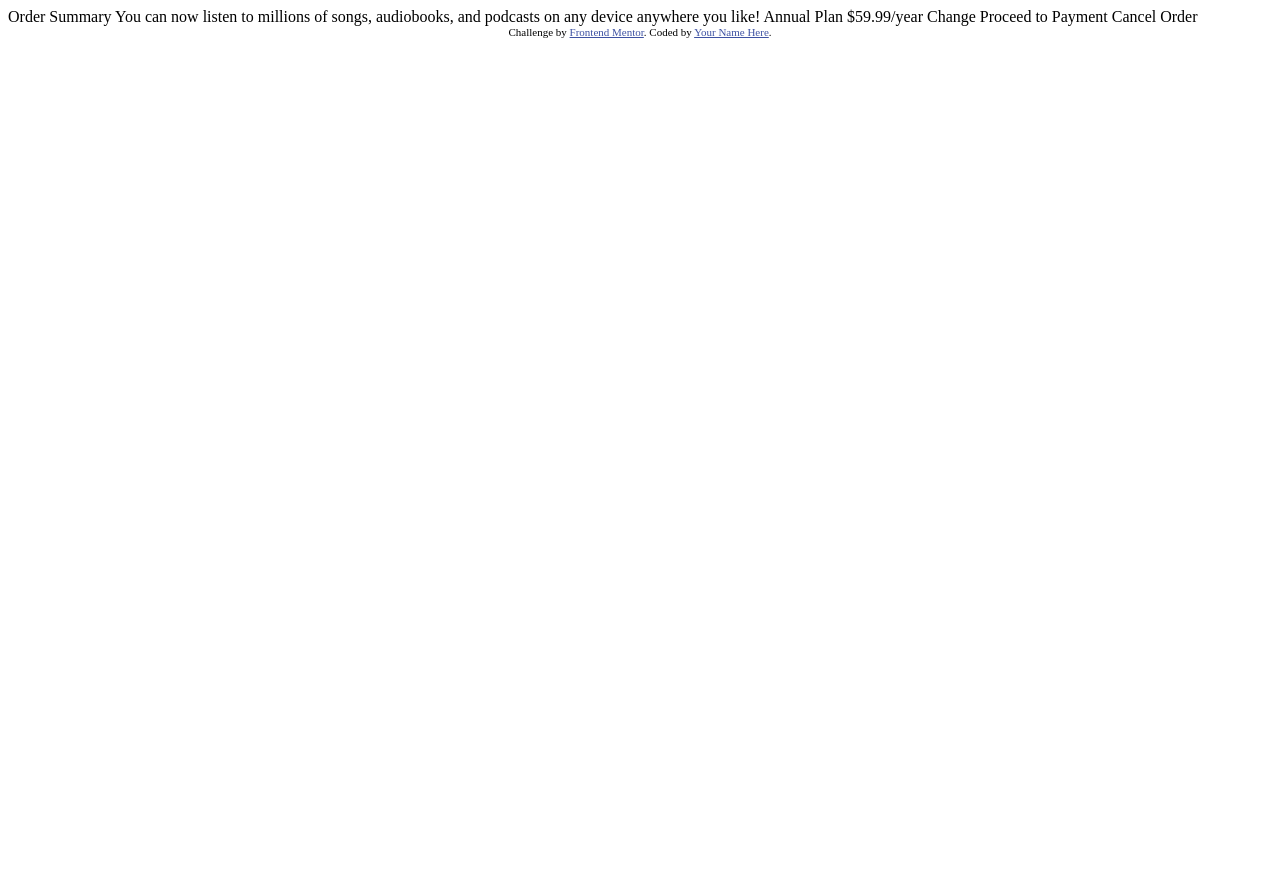
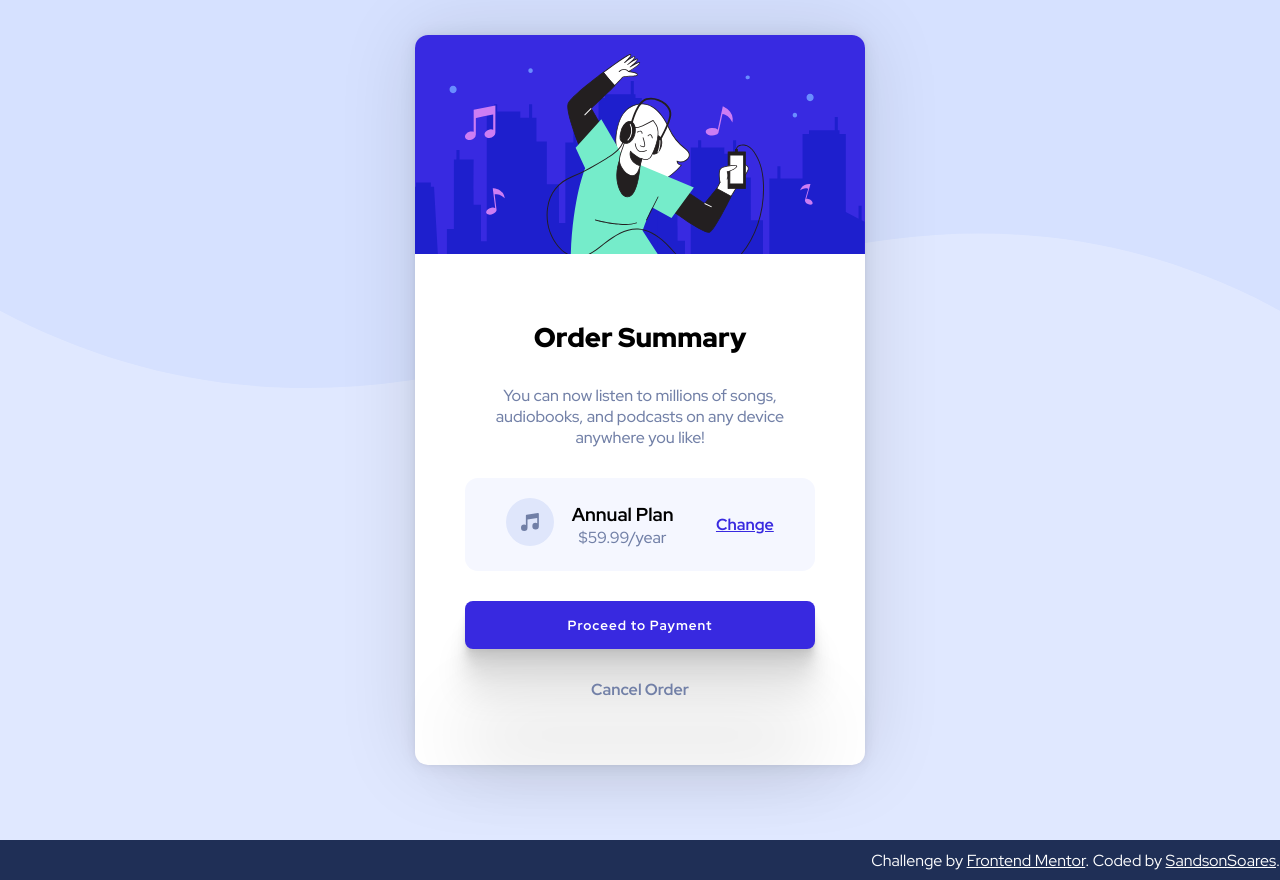
Before and after one commit to SandsonSoares/DesafiosFrontEndMentor, a plain HTML site: page Ordem-sumary/index.html in a window 1280 px wide. Before the commit the page ends 800 px from the top, so only its background shows below. Drawn offline with Linux system fonts and the light colour scheme.

Commit message:
Desafio completo

```diff
--- a/Ordem-sumary/index.html
+++ b/Ordem-sumary/index.html
@@ -1,37 +1,58 @@
 <!DOCTYPE html>
 <html lang="en">
+
 <head>
   <meta charset="UTF-8">
-  <meta name="viewport" content="width=device-width, initial-scale=1.0"> <!-- displays site properly based on user's device -->
+  <meta name="viewport" content="width=device-width, initial-scale=1.0">
+  <!-- displays site properly based on user's device -->
 
   <link rel="icon" type="image/png" sizes="32x32" href="./images/favicon-32x32.png">
 
   <title>Frontend Mentor | Order summary card</title>
+  <link rel="stylesheet" href="raiz.css">
 
-  <!-- Feel free to remove these styles or customise in your own stylesheet 👍 -->
-  <style>
-    .attribution { font-size: 11px; text-align: center; }
-    .attribution a { color: hsl(228, 45%, 44%); }
-  </style>
 </head>
+
 <body>
+<main id="fundo">
+  <main id="cartao">
+    <section id="TopSide">
+      <img src="images/illustration-hero.svg" alt="illustration-hero" id="hero">
+    </section>
+    <section id="BotSide">
+      <h1>Order Summary</h1>
+      <p class="corpo"> You can now listen to millions of songs, audiobooks, and podcasts on any
+        device anywhere you like!</p>
 
-  Order Summary
 
-  You can now listen to millions of songs, audiobooks, and podcasts on any
-  device anywhere you like!
+      <div id="card">
+        <div id="icon">
+          <svg xmlns="http://www.w3.org/2000/svg" width="48" height="48"><g fill="none" fill-rule="evenodd"><circle cx="24" cy="24" r="24" fill="#DFE6FB"/><path fill="#717FA6" fill-rule="nonzero" d="M32.574 15.198a.81.81 0 00-.646-.19L20.581 16.63a.81.81 0 00-.696.803V26.934a3.232 3.232 0 00-1.632-.44A3.257 3.257 0 0015 29.747 3.257 3.257 0 0018.253 33a3.257 3.257 0 003.253-3.253v-8.37l9.726-1.39v5.327a3.232 3.232 0 00-1.631-.441 3.257 3.257 0 00-3.254 3.253 3.257 3.257 0 003.254 3.253 3.257 3.257 0 003.253-3.253V15.81a.81.81 0 00-.28-.613z"/></g></svg>
+        </div>
+        <article id="planos">
+          <h3>Annual Plan</h3>
+          <p>$59.99/year</p>
+        </article>
+        <p id="mudar">Change</p>
+      </div>
 
-  Annual Plan
-  $59.99/year
 
-  Change
+      <button id="confirm">Proceed to Payment</button>
+      <span id="cancel">Cancel Order</span>
 
-  Proceed to Payment
-  Cancel Order
 
-  <div class="attribution">
+    </section>
+  </main>
+</main>
+
+
+
+<footer>
+  <div class="rodape">
     Challenge by <a href="https://www.frontendmentor.io?ref=challenge" target="_blank">Frontend Mentor</a>.
-    Coded by <a href="#">Your Name Here</a>.
+    Coded by <a href="https://sandsonsoares.github.io/PortfolioProject/"> SandsonSoares</a>.
   </div>
+</footer>
 </body>
+
 </html>
--- /dev/null
+++ b/Ordem-sumary/raiz.css
@@ -0,0 +1,184 @@
+@import url('https://fonts.googleapis.com/css2?family=Red+Hat+Display:ital,wght@0,300;0,400;0,500;0,600;0,700;0,800;0,900;1,300;1,400;1,500;1,600;1,700;1,800;1,900&display=swap');
+
+* {
+    margin: 0;
+    padding: 0;
+    box-sizing: border-box;
+    font-family: var(--Principal);
+}
+
+:root {
+    --1PaleBlue: hsl(225, 100%, 94%);
+    --1BrightBlue: hsl(245, 75%, 52%);
+
+    --2VeryPaleBlue: hsl(225, 100%, 98%);
+    --2DesaturedBlue: hsl(224, 23%, 55%);
+    --2DarkBlue: hsl(223, 47%, 23%);
+    --2BrightBlue: hsla(245, 75%, 52%, 0.623);
+
+    /*FONT*/
+
+    --Principal: 'Red Hat Display', sans-serif;
+}
+
+p {
+    color: var(--2DesaturedBlue);
+    font-weight: 500;
+}
+
+body {
+    background-color: var(--1PaleBlue);
+    width: 100%;
+    height: 100vh;
+    position: relative;
+}
+
+#fundo {
+    width: 100%;
+    height: 100%;
+    background-image: url(images/pattern-background-desktop.svg);
+    background-repeat: no-repeat;
+    background-size: 100%;
+    background-position: center top;
+    display: flex;
+    align-items: center;
+    justify-content: center;
+}
+
+#cartao {
+    min-width: 375px;
+    max-width: 450px;
+    height: 730px;
+    background-color: white;
+    border-radius: 13px;
+    box-shadow:
+        0px 0px 5.3px rgba(0, 0, 0, 0.048),
+        0px 0px 17.9px rgba(0, 0, 0, 0.072),
+        0px 0px 80px rgba(0, 0, 0, 0.12);
+    display: flex;
+    flex-direction: column;
+    flex-wrap: nowrap;
+    margin: 10px;
+}
+
+#TopSide {
+    height: 30%;
+    width: 100%;
+    border-top-left-radius: 13px;
+    border-top-right-radius: 13px;
+}
+#hero{
+    width: 100%;
+    height: 100%;
+    object-fit: cover;
+    border-top-left-radius: 13px;
+    border-top-right-radius: 13px;
+}
+
+#BotSide {
+    height: 70%;
+    padding: 50px;
+    width: 100%;
+    text-align: center;
+    display: flex;
+    flex-direction: column;
+    flex-wrap: nowrap;
+    justify-content: space-around;
+}
+
+#BotSide h1 {
+    font-size: 1.7em;
+    font-weight: 900;
+}
+
+#card {
+    background-color: var(--2VeryPaleBlue);
+    padding: 20px;
+    border-radius: 13px;
+    display: flex;
+    flex-direction: row;
+    flex-wrap: nowrap;
+    align-items: center;
+    justify-content: space-around;
+}
+
+#planos {
+    margin-left: -25px;
+}
+
+#mudar {
+    color: var(--1BrightBlue);
+    font-weight: 700;
+    text-decoration: underline;
+    cursor: pointer;
+}
+
+#mudar:hover {
+    text-decoration: none;
+}
+
+#confirm {
+    padding: 15px;
+    border: none;
+    border-radius: 8px;
+    background-color: var(--1BrightBlue);
+    color: white;
+    font-weight: 700;
+    letter-spacing: 1px;
+    box-shadow:
+        0px 3px 2.2px rgba(0, 0, 0, 0.034),
+        0px 7.3px 5.3px rgba(0, 0, 0, 0.048),
+        0px 13.8px 10px rgba(0, 0, 0, 0.06),
+        0px 24.6px 17.9px rgba(0, 0, 0, 0.072),
+        0px 46px 33.4px rgba(0, 0, 0, 0.086),
+        0px 110px 80px rgba(0, 0, 0, 0.12);
+    cursor: pointer;
+}
+
+#mudar:hover,
+#confirm:hover{
+    opacity: .7;
+}
+
+#cancel {
+    font-weight: 700;
+    color: var(--2DesaturedBlue);
+    cursor: pointer;
+}
+
+#cancel:hover {
+    color: var(--2DarkBlue);
+}
+
+/*Footer*/
+footer{
+    width: 100%;
+    height: 40px;
+    margin-top: 40px;
+    display: flex;
+    justify-content: flex-end;
+    align-items: center;
+    background-color: var(--2DarkBlue);
+}
+.rodape{
+    color: white;
+}
+.rodape a {
+    text-decoration: underline;
+    color: white;
+}
+.rodape a:hover {
+    text-decoration: none;
+    color: var(--2DesaturedBlue);
+}
+@media (min-height: 850px) {
+    footer{
+        position: absolute;
+        bottom: 0;
+    }
+}
+@media (max-width: 500px) {
+    #card{
+        justify-content: space-between;
+    }
+}
```
Also changed, not shown: 1 other file.
